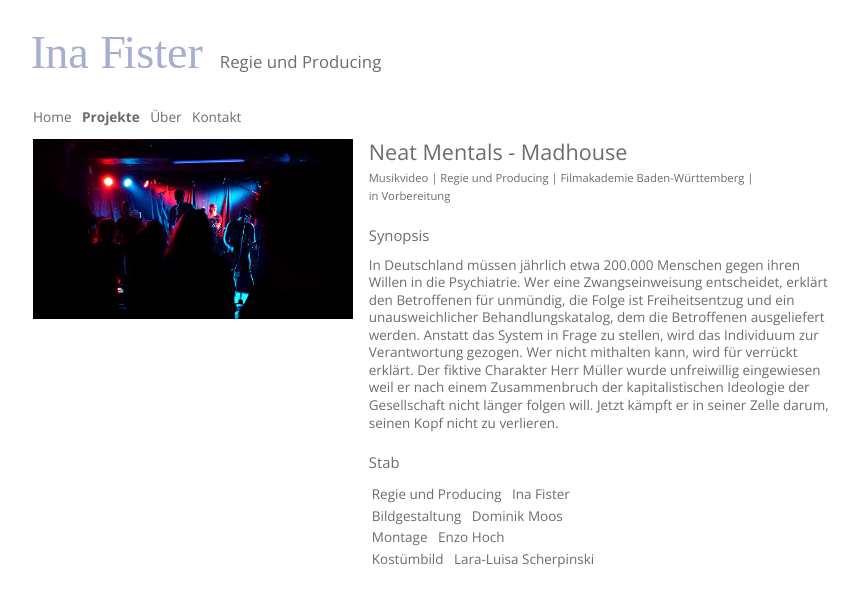
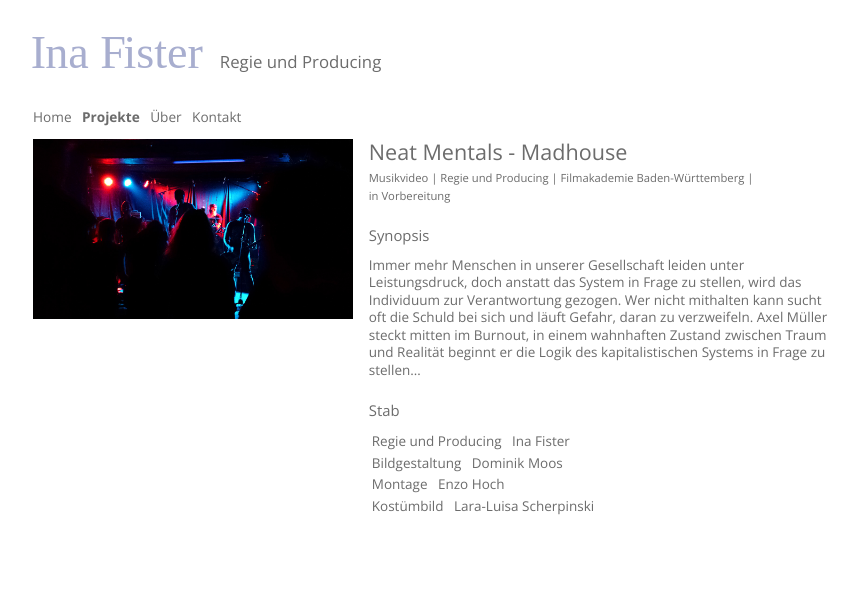
Before and after one commit to fisterfilms/fisterfilms.de, a Jekyll site: the page built from _projekte/neat-mentals-madhouse.md, in a window 1280 px wide. Shown: the top 607 px of the page, without its empty margins (207-1066 px from the left). Built offline with Jekyll 4.4.1, drawn with Linux system fonts in a browser that asks for light colours; some web fonts are replaced.

Commit message:
Update neat-mentals-madhouse.md

```diff
--- a/_projekte/neat-mentals-madhouse.md
+++ b/_projekte/neat-mentals-madhouse.md
@@ -21,4 +21,9 @@ filminfo:
 ---
 
 ## Synopsis
-In Deutschland müssen jährlich etwa 200.000 Menschen gegen ihren Willen in die Psychiatrie. Wer eine Zwangseinweisung entscheidet, erklärt den Betroffenen für unmündig, die Folge ist Freiheitsentzug und ein unausweichlicher Behandlungskatalog, dem die Betroffenen ausgeliefert werden. Anstatt das System in Frage zu stellen, wird das Individuum zur Verantwortung gezogen. Wer nicht mithalten kann, wird für verrückt erklärt. Der fiktive Charakter Herr Müller wurde unfreiwillig eingewiesen weil er nach einem Zusammenbruch der kapitalistischen Ideologie der Gesellschaft nicht länger folgen will. Jetzt kämpft er in seiner Zelle darum, seinen Kopf nicht zu verlieren.
+Immer mehr Menschen in unserer Gesellschaft leiden unter Leistungsdruck,
+doch anstatt das System in Frage zu stellen, wird das Individuum zur Verantwortung
+gezogen. Wer nicht mithalten kann sucht oft die Schuld bei sich und
+läuft Gefahr, daran zu verzweifeln. Axel Müller steckt mitten im Burnout, in
+einem wahnhaften Zustand zwischen Traum und Realität beginnt er die Logik
+des kapitalistischen Systems in Frage zu stellen...
```
